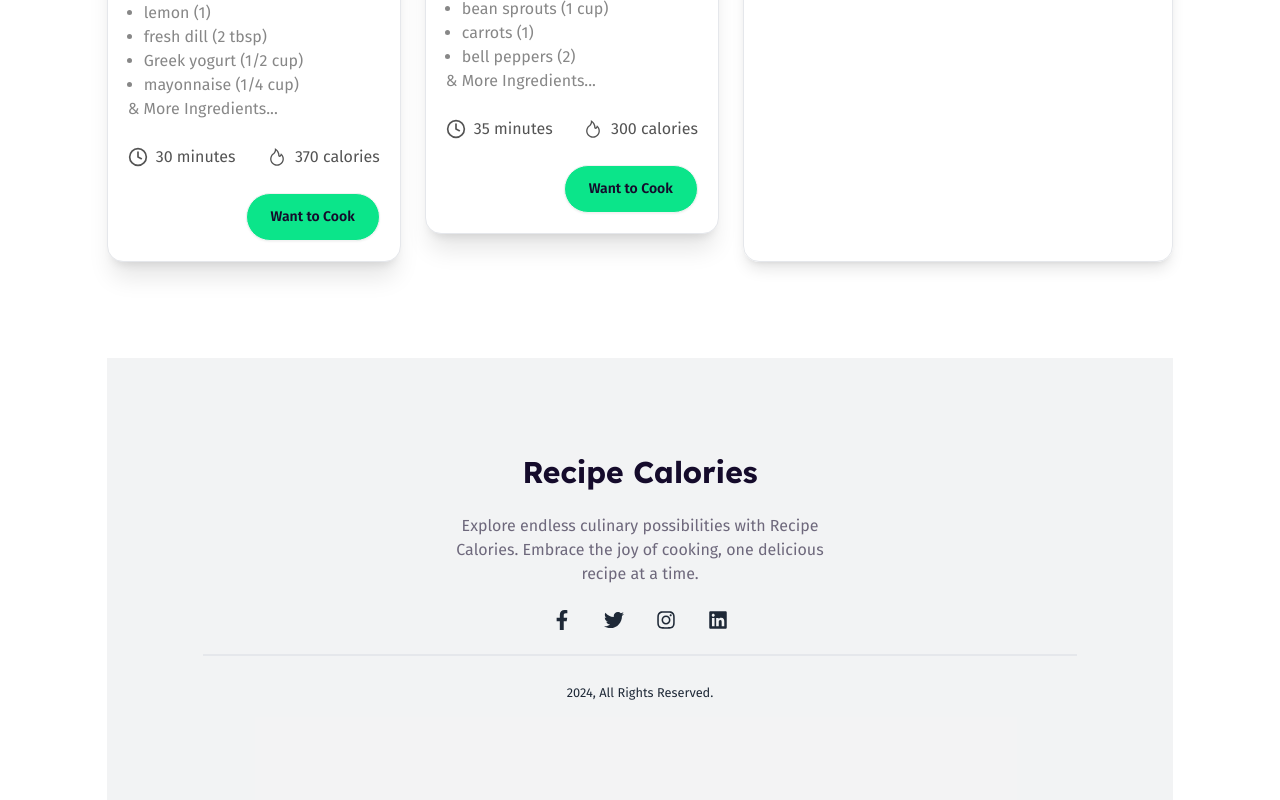
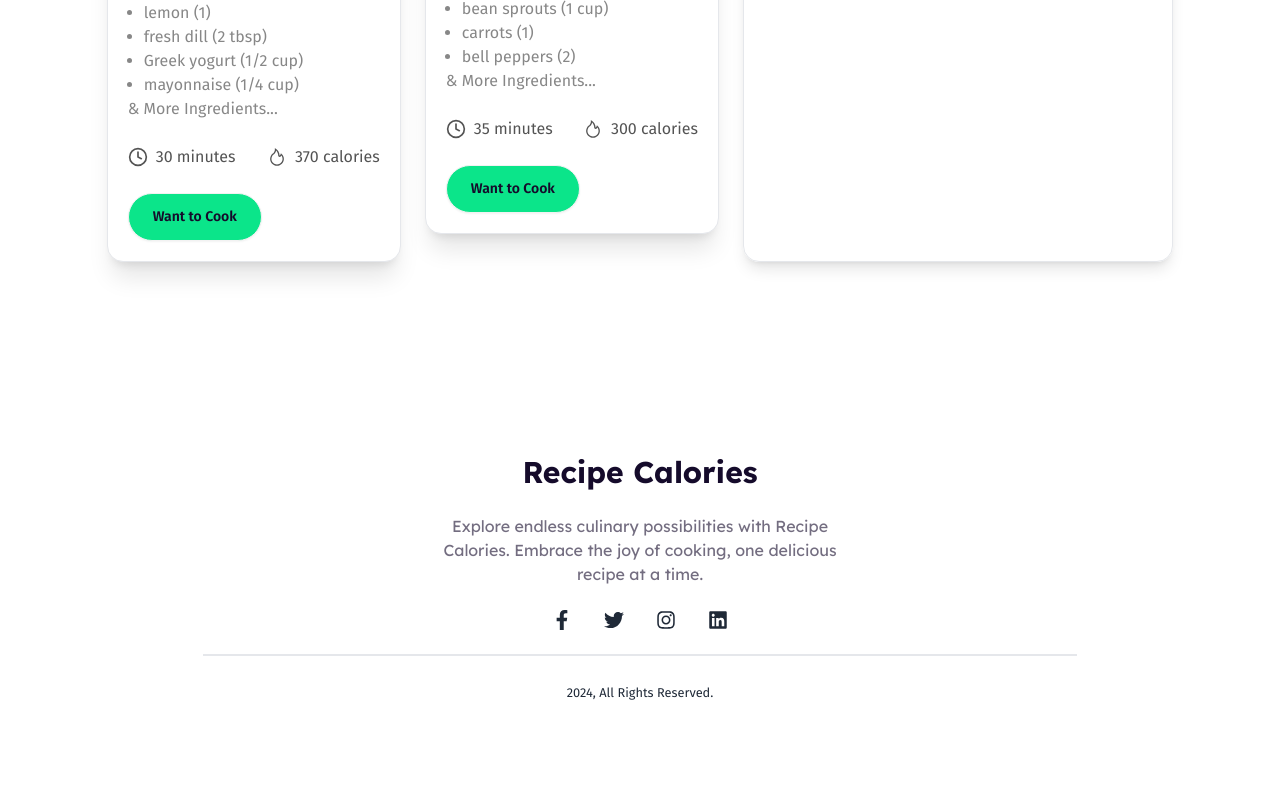
Before and after one commit to shahin-hossain-dev/recipe-calories-project, a React (Vite) app: page / in a window 1280 px wide. Shown: the part 2840-3640 px from the top of the page. Built offline with nearby package versions, Linux system fonts and the light colour scheme.

Commit message:
banner text, comment, text updated

```diff
--- a/src/App.jsx
+++ b/src/App.jsx
@@ -68,6 +68,7 @@
           <div className="lg:col-span-7">
             <Recipes handleWantToCook={handleWantToCook}></Recipes>
           </div>
+          {/* cook table */}
           <div className="lg:col-span-5 border rounded-2xl py-4 shadow-lg ">
             <CookTable
               wantCookRecipes={wantCookRecipes}
--- a/src/components/Banner/Banner.jsx
+++ b/src/components/Banner/Banner.jsx
@@ -1,5 +1,6 @@
 import banner from "../../assets/banner.png";
 const Banner = () => {
+  // background image style
   const background = {
     width: "100%",
     backgroundImage: `linear-gradient(180deg,#150B2B00,#150B2BE6),url(${banner})`,
@@ -12,7 +13,8 @@
       >
         <div className="w-10/12 h-[400px] lg:h-[600px] space-y-5 flex flex-col items-center justify-center mx-auto">
           <h1 className=" text-xl lg:text-5xl font-bold text-center text-white ">
-            Discover an exceptional cooking <br /> class tailored for you!
+            Discover an exceptional cooking <br className="hidden lg:block" />
+            class tailored for you!
           </h1>
           <p className="text-white text-center leading-8">
             Elevate your kitchen mastery with personalized classes tailored to
--- a/src/components/CookTable/CookTable.jsx
+++ b/src/components/CookTable/CookTable.jsx
@@ -1,4 +1,3 @@
-import React, { useState } from "react";
 import CurrentCookTable from "../CurrentCookTable/CurrentCookTable";
 
 const CookTable = ({
@@ -26,6 +25,7 @@
           </tr>
         </thead>
         <tbody>
+          {/* Empty text display  */}
           <tr>
             <td
               className={
@@ -34,7 +34,7 @@
                   : "hidden"
               }
             >
-              Table Empty{" "}
+              Table Empty
             </td>
           </tr>
           {/* cook data row  */}
@@ -56,7 +56,7 @@
               <td className="col-span-3">
                 <button
                   onClick={() => handleSelectedRecipe(wantCookRecipe)}
-                  className="font-lexend px-3 py-1  bg-[#0BE58A] text-base hover:bg-[#35f3a3] active:bg-[#0BE58A]  rounded-full text-[#150B2B]"
+                  className="font-lexend px-3 py-2 font-medium  bg-[#0BE58A] text-sm hover:bg-[#35f3a3] active:bg-[#0BE58A]  rounded-full text-[#150B2B]"
                 >
                   Preparing
                 </button>
--- a/src/components/CurrentCookTable/CurrentCookTable.jsx
+++ b/src/components/CurrentCookTable/CurrentCookTable.jsx
@@ -30,6 +30,7 @@
           </tr>
         </thead>
         <tbody>
+          {/* Empty text display  */}
           <tr>
             <td
               className={
@@ -38,7 +39,7 @@
                   : "hidden"
               }
             >
-              Table Empty{" "}
+              Table Empty
             </td>
           </tr>
           {/*current cook data row  */}
--- a/src/components/Footer/Footer.jsx
+++ b/src/components/Footer/Footer.jsx
@@ -6,12 +6,12 @@
 const Footer = () => {
   return (
     <div>
-      <footer className=" mt-12 lg:mt-24 bg-[#12132D0D] py-12 lg:p-24">
+      <footer className=" mt-12 lg:mt-24 py-12 lg:p-24">
         <div className="flex flex-col items-center space-y-6">
           <a className="text-[#150B2B] text-2xl lg:text-3xl font-bold font-lexend">
             Recipe Calories
           </a>
-          <p className="text-[#150B2B99] text-secondary-color mx-auto px-3 lg:w-6/12 text-base text-center inter-font">
+          <p className="text-[#150B2B99] text-secondary-color mx-auto px-3 lg:w-6/12 text-base text-center font-lexend">
             Explore endless culinary possibilities with Recipe Calories. Embrace
             the joy of cooking, one delicious recipe at a time.
           </p>
--- a/src/components/Recipe/Recipe.jsx
+++ b/src/components/Recipe/Recipe.jsx
@@ -13,6 +13,7 @@
   } = recipe;
   return (
     <div>
+      {/* recipe Card */}
       <div className="card border p-5 bg-base-100 shadow-xl">
         <figure>
           <img
@@ -21,6 +22,7 @@
             alt="Shoes"
           />
         </figure>
+        {/* recipe Card Body*/}
         <div className="space-y-6 mt-6">
           <h2 className="card-title ">{recipe_name}</h2>
           <p>
@@ -52,7 +54,7 @@
               <span>{calories} calories</span>
             </p>
           </div>
-          <div className="card-actions justify-end">
+          <div>
             <button
               onClick={() => handleWantToCook(recipe)}
               className="btn px-6 bg-[#0BE58A]  rounded-full text-[#150B2B]"
```
